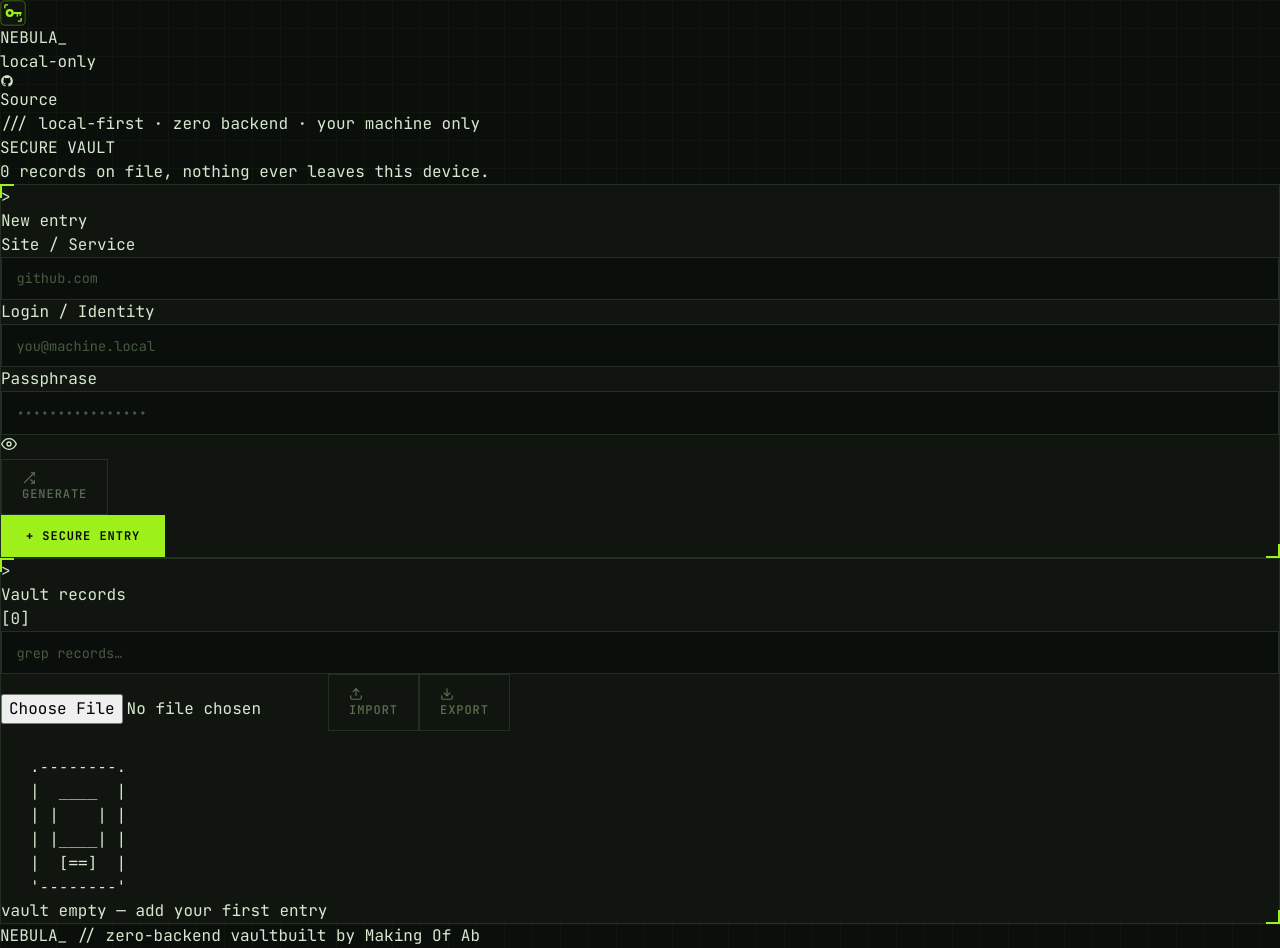
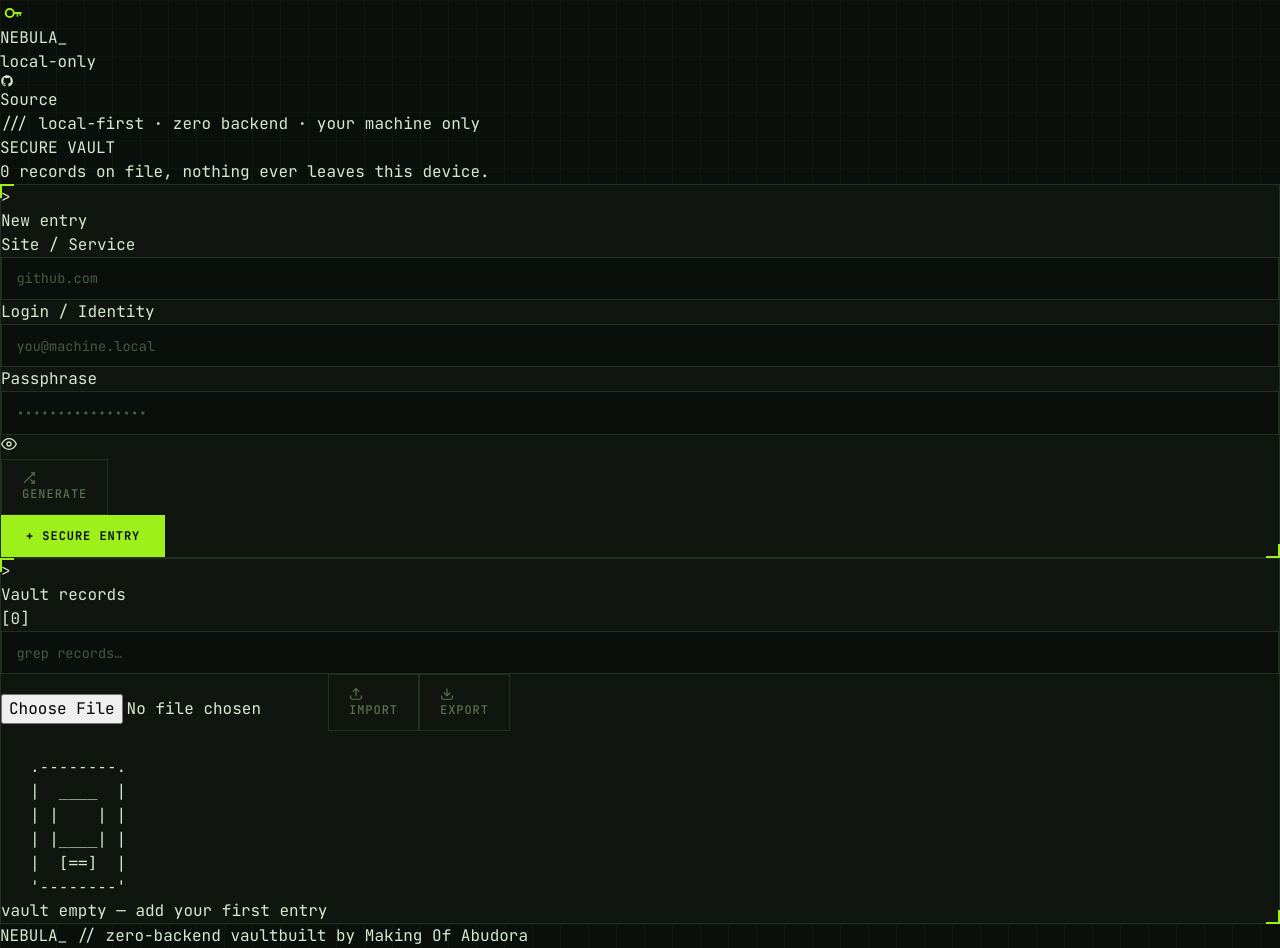
Before and after one commit to Abudora-0/Nebula, a React (Vite) app: page / in a window 1280 px wide. Built offline with nearby package versions, Linux system fonts and the light colour scheme.

Commit message:
Simplify logo to key-only mark, fix footer name
Drop the badge background, border, and corner brackets from the
favicon and navbar logo so only the key shape remains. Also expand
"Ab" to "Abudora" in the footer credit.

```diff
--- a/src/components/Footer.jsx
+++ b/src/components/Footer.jsx
@@ -6,7 +6,7 @@ const Footer = () => {
           NEBULA<span className="text-[#9ef01a]">_</span> // zero-backend vault
         </span>
         <span>
-          built by <span className="text-[#9ef01a] normal-case tracking-normal">Making Of Ab</span>
+          built by <span className="text-[#9ef01a] normal-case tracking-normal">Making Of Abudora</span>
         </span>
       </div>
     </footer>
--- a/src/components/Navbar.jsx
+++ b/src/components/Navbar.jsx
@@ -5,12 +5,7 @@ const Navbar = () => {
         {/* Logo */}
         <div className="flex items-center gap-3">
           <svg width="26" height="26" viewBox="0 0 32 32" fill="none" xmlns="http://www.w3.org/2000/svg">
-            <rect width="32" height="32" rx="6" fill="#10160f"/>
-            <rect x="1" y="1" width="30" height="30" rx="5" stroke="#9ef01a" strokeOpacity="0.4"/>
-            <path d="M6 6h4M6 6v4" stroke="#9ef01a" strokeWidth="1.6"/>
-            <path d="M26 26h-4M26 26v-4" stroke="#9ef01a" strokeWidth="1.6"/>
-            <circle cx="12" cy="16" r="5" fill="#9ef01a"/>
-            <circle cx="12" cy="16" r="2.1" fill="#10160f"/>
+            <circle cx="12" cy="16" r="5" fill="none" stroke="#9ef01a" strokeWidth="2.4"/>
             <rect x="16.5" y="14.7" width="10" height="2.6" rx="0.4" fill="#9ef01a"/>
             <rect x="20.5" y="17.3" width="1.8" height="3.2" fill="#9ef01a"/>
             <rect x="24" y="17.3" width="1.8" height="2.2" fill="#9ef01a"/>
```
Also changed, not shown: public/favicon.svg.
